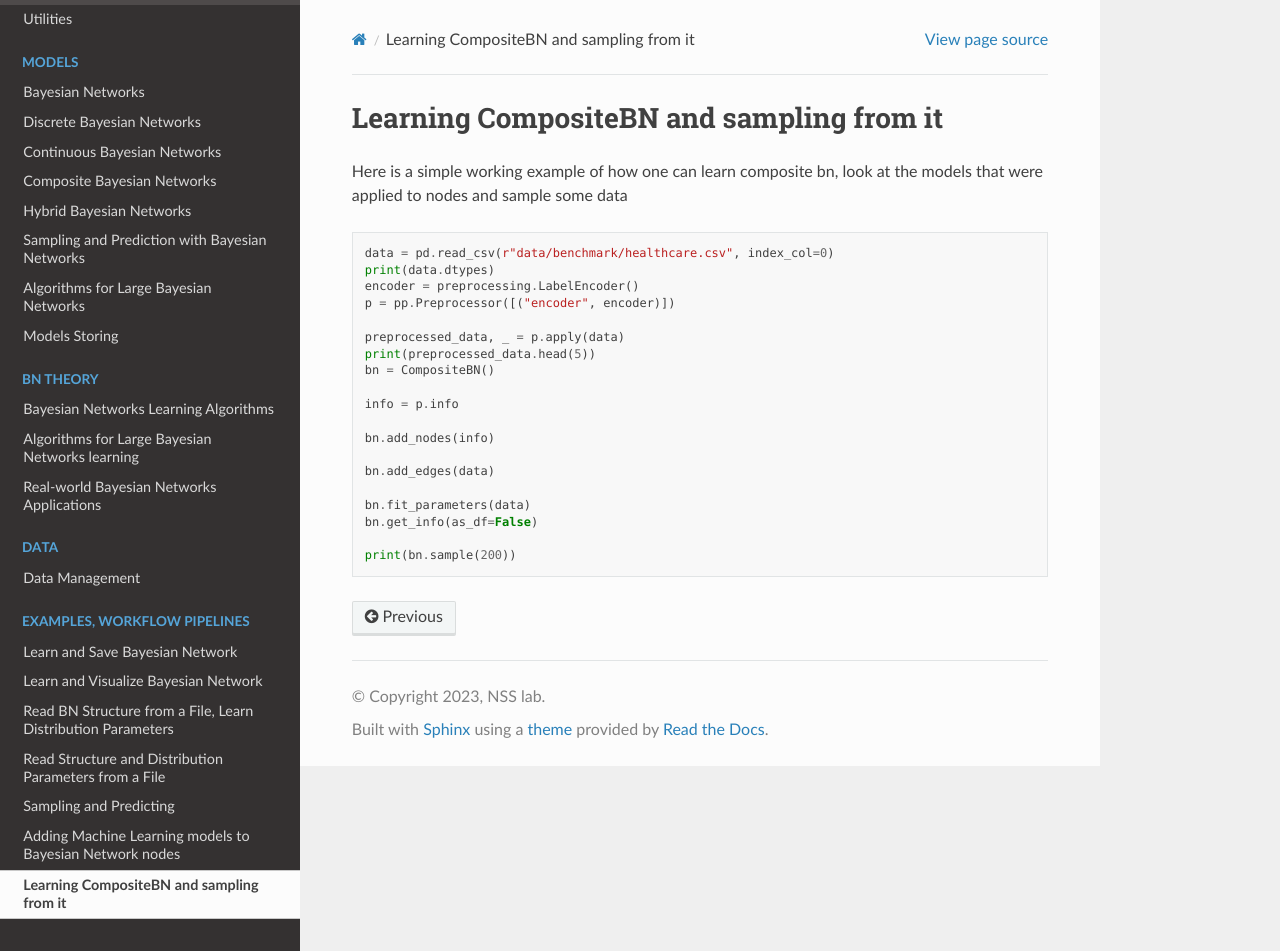
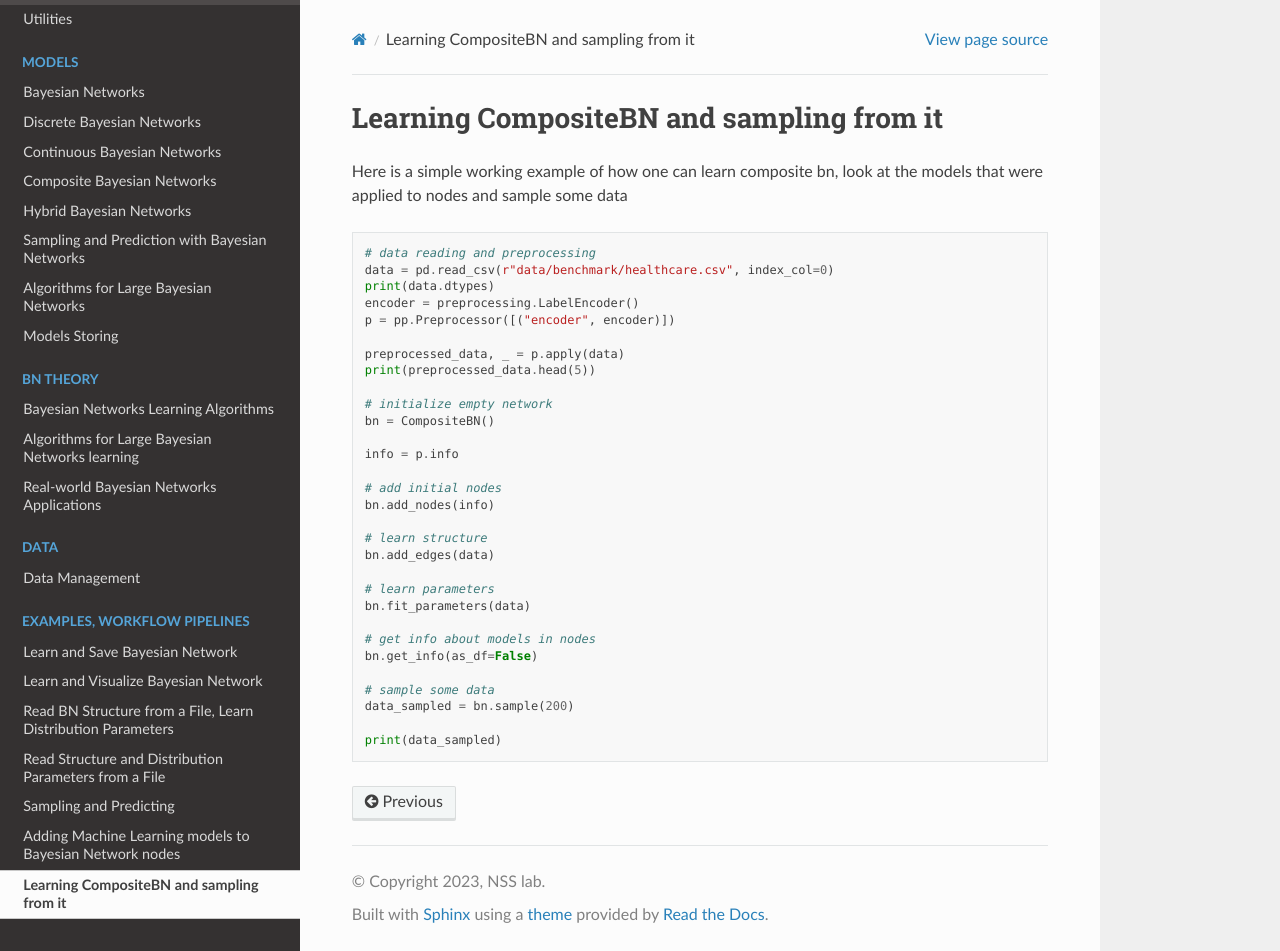
Before and after one commit to aimclub/BAMT, a Sphinx documentation site: the page built from docs/source/examples/composite_network_example.rst, in a window 1280 px wide and 951 px high. Built offline with Sphinx 7.4.7 and the Read the Docs theme 2.0.0, drawn with Linux system fonts in a browser that asks for light colours.

Commit message:
minor documentation changes and fixes

```diff
--- a/docs/source/examples/composite_network_example.rst
+++ b/docs/source/examples/composite_network_example.rst
@@ -7,6 +7,7 @@ and sample some data
 
 .. code-block:: python
 
+    # data reading and preprocessing
     data = pd.read_csv(r"data/benchmark/healthcare.csv", index_col=0)
     print(data.dtypes)
     encoder = preprocessing.LabelEncoder()
@@ -14,15 +15,25 @@ and sample some data
 
     preprocessed_data, _ = p.apply(data)
     print(preprocessed_data.head(5))
+
+    # initialize empty network
     bn = CompositeBN()
 
     info = p.info
 
+    # add initial nodes
     bn.add_nodes(info)
 
+    # learn structure
     bn.add_edges(data)
 
+    # learn parameters
     bn.fit_parameters(data)
+
+    # get info about models in nodes
     bn.get_info(as_df=False)
 
-    print(bn.sample(200))
+    # sample some data
+    data_sampled = bn.sample(200)
+
+    print(data_sampled)
```
